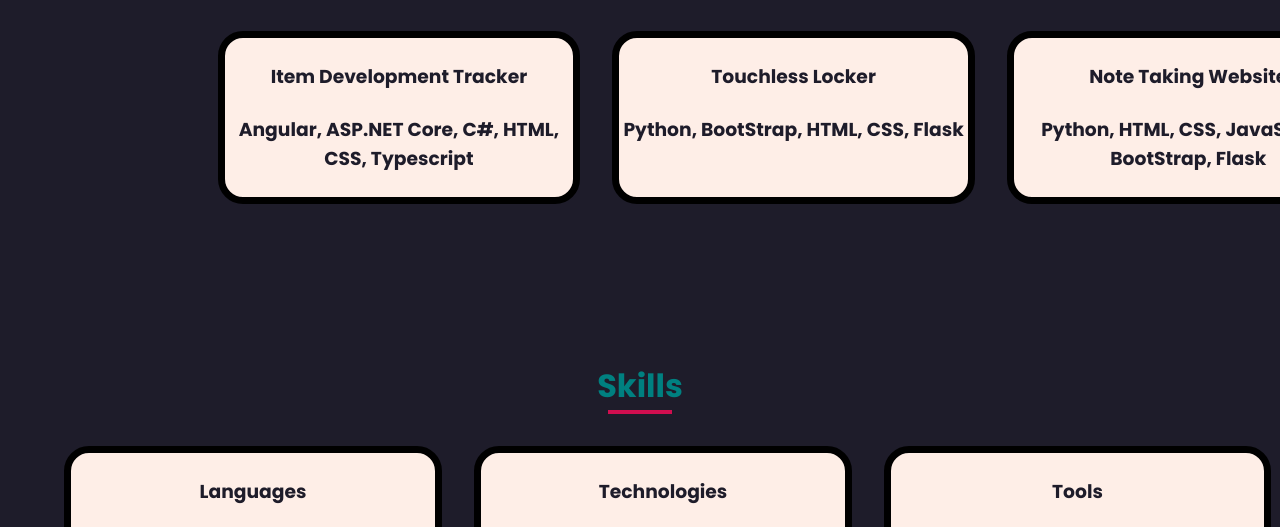
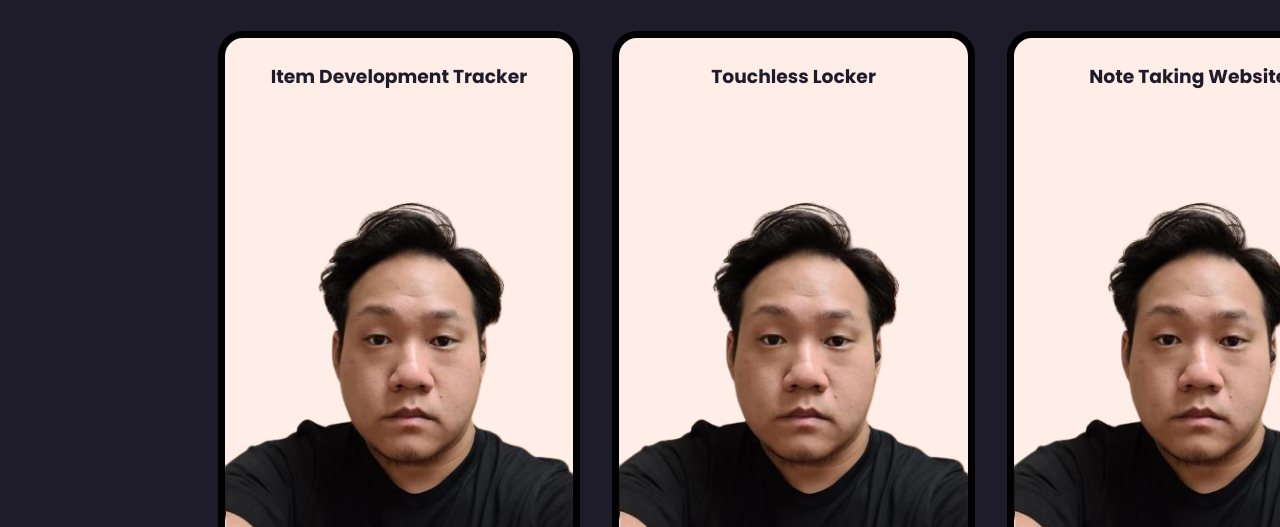
Before and after one commit to TylerCooc/Portfolio, a plain HTML site: page index.html in a window 1280 px wide. Shown: the part 1350-1877 px from the top of the page. Drawn offline with nearby package versions, Linux system fonts and the light colour scheme.

Commit message:
Added div for project images

```diff
--- a/index.html
+++ b/index.html
@@ -67,18 +67,27 @@
           <div class="section-center skills-center">
             <article class="white">
               <h3 class="black">Item Development Tracker</h3>
+              <div class="project-img">
+                <img src="./images/about.png" loading="lazy" alt="blog project">
+              </div>
               <div>
                 <h3>Angular, ASP.NET Core, C#, HTML, CSS, Typescript</h3>
               </div>
             </article>
             <article class="white">
               <h3 class="black">Touchless Locker</h3>
+              <div class="project-img">
+                <img src="./images/about.png" loading="lazy" alt="blog project">
+              </div>
               <div>
                 <h3>Python, BootStrap, HTML, CSS, Flask</h3>
               </div>
             </article>
             <article class="white">
               <h3 class="black">Note Taking Website</h3>
+              <div class="project-img">
+                <img src="./images/about.png" loading="lazy" alt="blog project">
+              </div>
               <div>
                 <h3>Python, HTML, CSS, JavaScript, BootStrap, Flask</h3>
               </div>
@@ -159,7 +168,7 @@
                   </div>
                   <div>
                     <img class="skill-icn" src="images/infragistics.png" loading="lazy" alt="C#_white">
-                    <p class="skill-name black">infragistics</p>
+                    <p class="skill-name black">Infragistics</p>
                   </div>
                 </div>
               </article>
```
